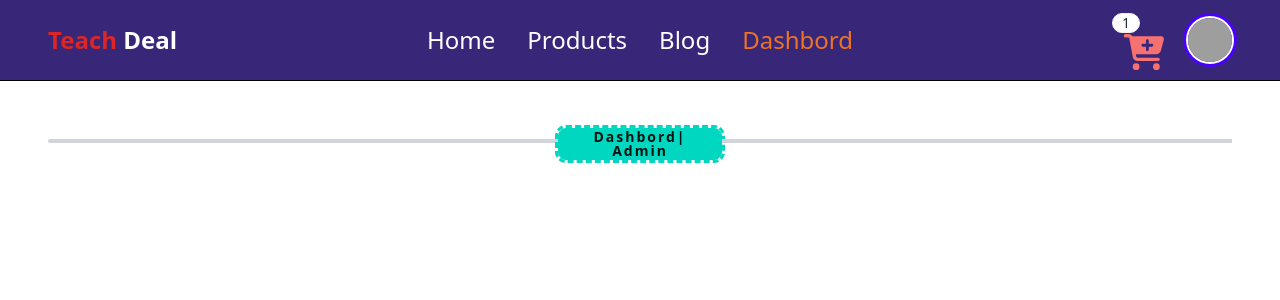
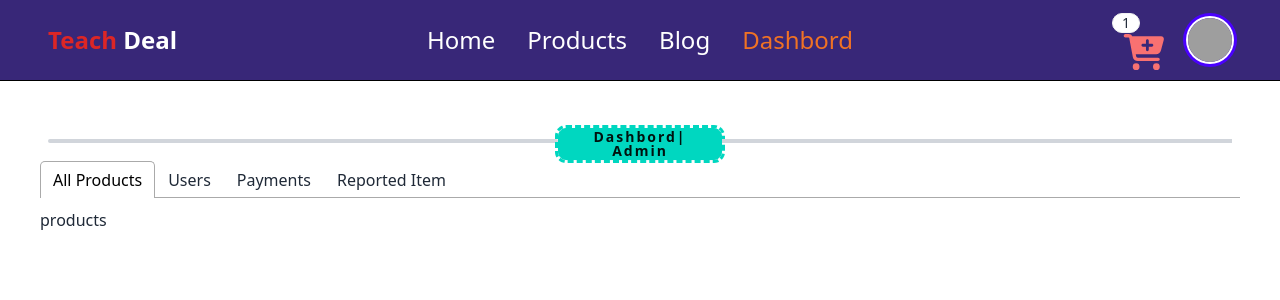
Before and after one commit to raihanuldev/Tech-Deal, a Next.js app: page /dashbord in a window 1280 px wide. Shown: the top 300 px of the page. Built offline with nearby package versions, Linux system fonts and the light colour scheme; grey boxes are pictures that could not be loaded.

Commit message:
adminPanel ROute Defiend

```diff
--- a/package.json
+++ b/package.json
@@ -17,6 +17,7 @@
     "react": "^18",
     "react-dom": "^18",
     "react-icons": "^5.2.1",
+    "react-tabs": "^6.0.2",
     "swiper": "^11.1.1"
   },
   "devDependencies": {
--- a/src/components/dashbord/AdminDashbord.tsx
+++ b/src/components/dashbord/AdminDashbord.tsx
@@ -1,4 +1,6 @@
 import React from "react";
+import { Tab, Tabs, TabList, TabPanel } from "react-tabs";
+import "react-tabs/style/react-tabs.css";
 
 const AdminDashbord = () => {
   return (
@@ -12,6 +14,29 @@ const AdminDashbord = () => {
         </label>
         <hr className="hr-tag border-gray-300 border-2 w-full" />
       </div>
+      <div className="mx-10">
+        <Tabs>
+          <TabList>
+            <Tab>All Products</Tab>
+            <Tab>Users</Tab>
+            <Tab>Payments</Tab>
+            <Tab>Reported Item</Tab>
+          </TabList>
+
+          <TabPanel>
+            <h2>products</h2>
+          </TabPanel>
+          <TabPanel>
+            <h2>Seller Info</h2>
+          </TabPanel>
+          <TabPanel>
+            <h2>Payments all</h2>
+          </TabPanel>
+          <TabPanel>
+            <h2>Reported Items</h2>
+          </TabPanel>
+        </Tabs>
+      </div>
     </div>
   );
 };
```
Also changed, not shown: 1 other file (tests, documents, lock files or other folders).
